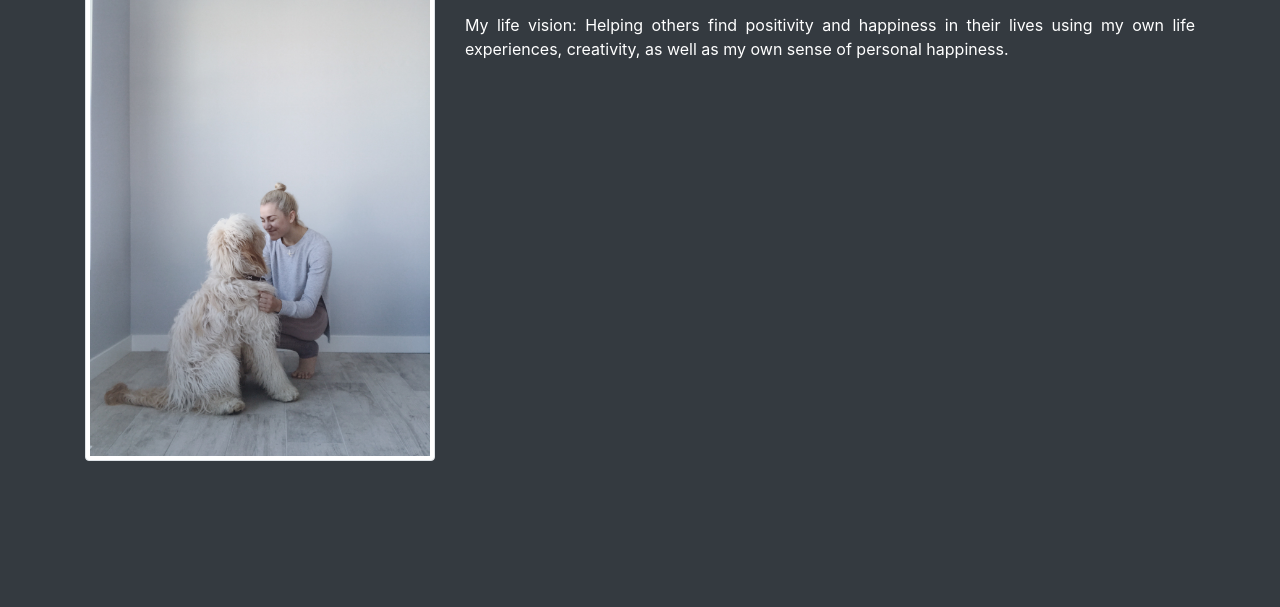
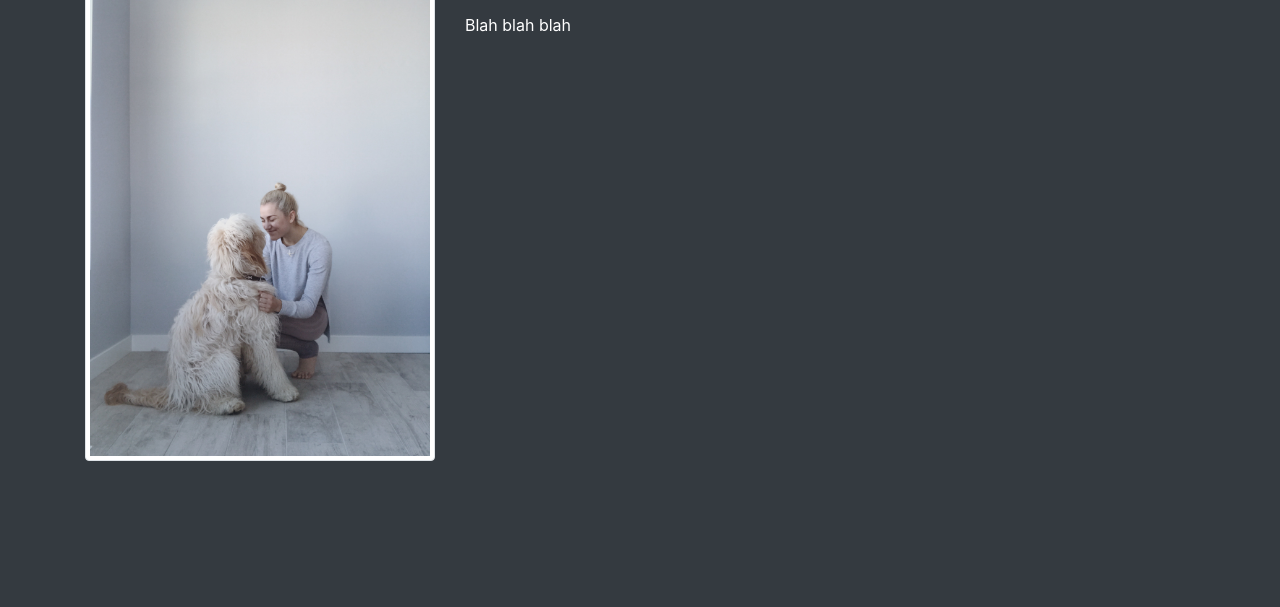
Before and after one commit to rtarasevich/Robin_portfolio, a plain HTML site: page index.html in a window 1280 px wide. Shown: the part 193-800 px from the top of the page. Drawn offline with nearby package versions, Linux system fonts and the light colour scheme.

Commit message:
updated paragraph

```diff
--- a/index.html
+++ b/index.html
@@ -44,8 +44,7 @@
             <p class="text-justify">Hi there! My name is Robin
             </p>
         <div>
-            <p class="text-justify">My life vision: Helping others find positivity and happiness in their lives using my own life experiences, creativity, as well as my
-            own sense of personal happiness.
+            <p class="text-justify"> Blah blah blah
         </p>
         </div>
     </div>
```
